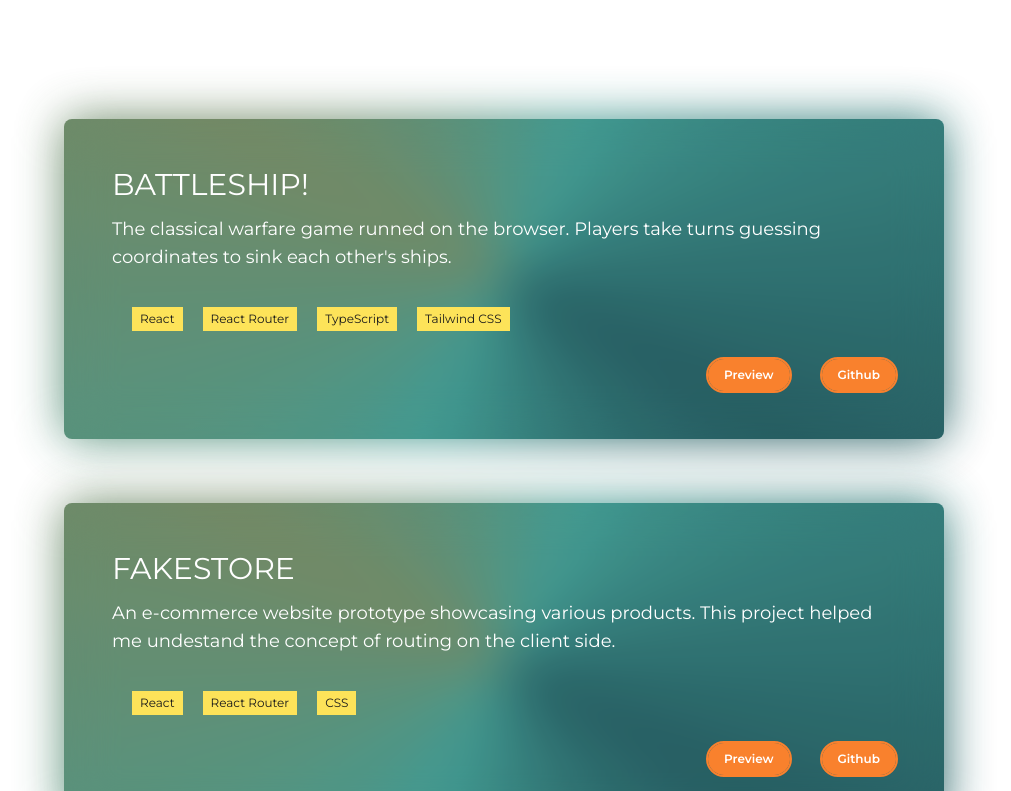
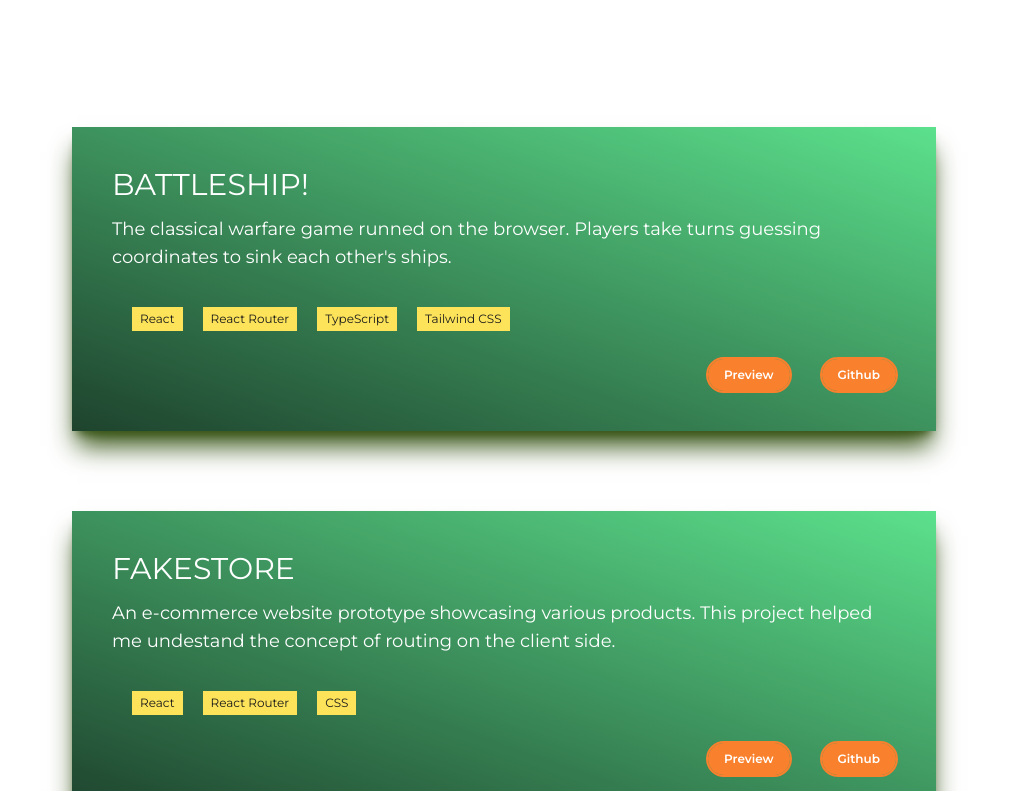
Before and after one commit to WillAvatec/portfolio, a React (Vite) app: page / in a window 1280 px wide. Shown: the part 1909-2700 px from the top of the page, without its empty margins (136-1147 px from the left). Built offline with nearby package versions, Linux system fonts and the light colour scheme.

Commit message:
style: Change radius gradient to linear

```diff
--- a/src/components/ProjectCard/ProjectCard.tsx
+++ b/src/components/ProjectCard/ProjectCard.tsx
@@ -60,8 +60,8 @@ const Description = ({
   ));
 
   return (
-    <div className="relative font-Montserrat">
-      <div className="glowing-card relative p-10 z-10 opacity-90 backdrop-blur-md text-white">
+    <div className="shadow-xl shadow-lime-900 relative font-Montserrat">
+      <div className="bg-gradient-to-tr from-green-950 to-green-400 relative p-10 z-10 opacity-90 backdrop-blur-md text-white">
         <h3 className="text-xl sm:text-3xl mb-3 uppercase">{title}</h3>
         <p className="text-base md:text-lg pb-3 ">{info}</p>
         <ul className="flex flex-wrap relative z-10 mt-6 text-xs">
```
